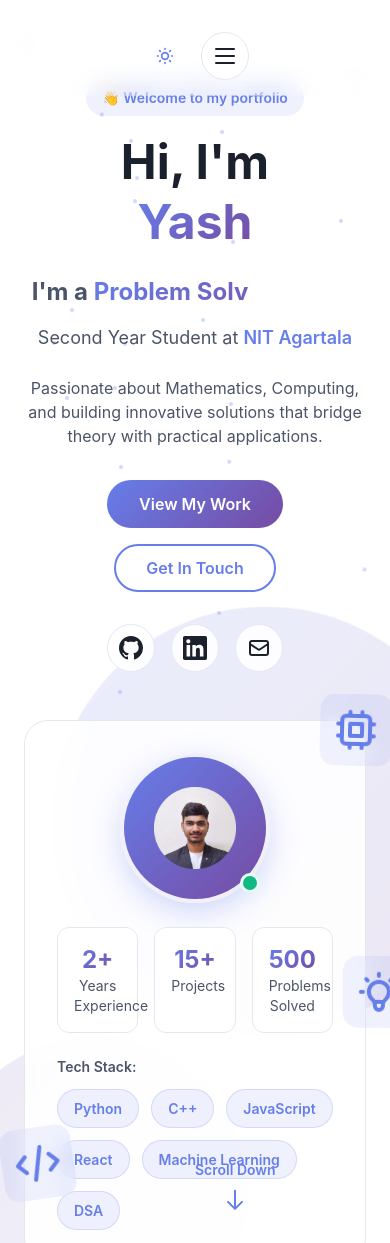
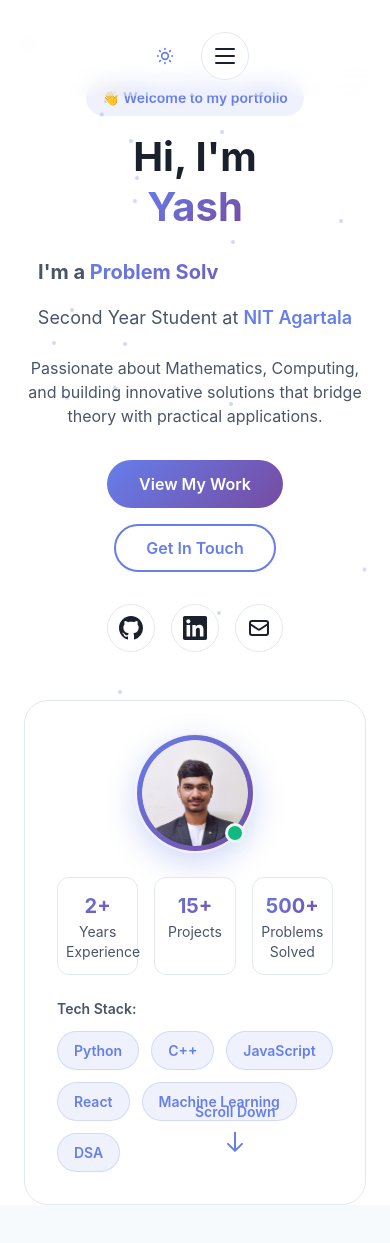
Before and after one commit to Yash-GVekariya/SelfWeb, a plain HTML site: page index.html in a window 390 px wide. Shown: the top 1243 px of the page. Drawn offline with nearby package versions, Linux system fonts and the light colour scheme.

Commit message:
Updated the style of the webpage

```diff
--- a/style.css
+++ b/style.css
@@ -366,7 +366,7 @@ body {
     box-shadow: 0 10px 20px rgba(102, 126, 234, 0.3);
 }
 
-.profile-image-container {
+/* .profile-image-container {
     position: relative;
     width: 150px;
     height: 150px;
@@ -384,6 +384,124 @@ body {
     padding: 30px;
     border: 4px solid var(--card-bg);
     box-shadow: 0 10px 30px rgba(102, 126, 234, 0.3);
+} */
+
+.profile-image-container {
+    position: relative;
+    width: 180px;
+    height: 180px;
+    margin: 0 auto;
+}
+
+.profile-image {
+    width: 100%;
+    height: 100%;
+    background: linear-gradient(135deg, #667eea 0%, #764ba2 100%);
+    border-radius: 50%;
+    display: flex;
+    align-items: center;
+    justify-content: center;
+    padding: 5px;
+    border: 4px solid var(--card-bg);
+    box-shadow: 0 10px 30px rgba(102, 126, 234, 0.3);
+    overflow: hidden;
+    transition: transform 0.3s ease, box-shadow 0.3s ease;
+}
+
+.profile-image:hover {
+    transform: scale(1.05);
+    box-shadow: 0 15px 40px rgba(102, 126, 234, 0.5);
+}
+
+.profile-photo {
+    width: 100%;
+    height: 100%;
+    object-fit: cover;
+    object-position: center;
+    border-radius: 50%;
+}
+
+/* Responsive Profile Image and Hero Section */
+@media (max-width: 1024px) {
+    .profile-image-container {
+        width: 160px;
+        height: 160px;
+    }
+
+    .hero-card {
+        max-width: 400px;
+        margin: 0 auto;
+    }
+
+    .floating-element {
+        display: none;
+    }
+}
+
+@media (max-width: 768px) {
+    .profile-image-container {
+        width: 140px;
+        height: 140px;
+    }
+
+    .profile-image {
+        border: 3px solid var(--card-bg);
+    }
+
+    .status-indicator {
+        width: 16px;
+        height: 16px;
+        bottom: 8px;
+        right: 8px;
+    }
+
+    .stat-card {
+        padding: 12px 8px !important;
+    }
+
+    .stat-card .text-2xl {
+        font-size: 1.25rem;
+    }
+
+    .tech-badge {
+        padding: 6px 12px;
+        font-size: 0.75rem;
+    }
+
+    .hero-shape {
+        display: none;
+    }
+}
+
+@media (max-width: 480px) {
+    .profile-image-container {
+        width: 120px;
+        height: 120px;
+    }
+
+    .profile-image {
+        border: 2px solid var(--card-bg);
+    }
+
+    .status-indicator {
+        width: 14px;
+        height: 14px;
+        bottom: 6px;
+        right: 6px;
+        border: 2px solid var(--card-bg);
+    }
+
+    h1 {
+        font-size: 2.5rem !important;
+    }
+
+    .typing-container {
+        font-size: 1.25rem !important;
+    }
+
+    .typing-text {
+        min-width: 180px;
+    }
 }
 
 .status-indicator {
```
